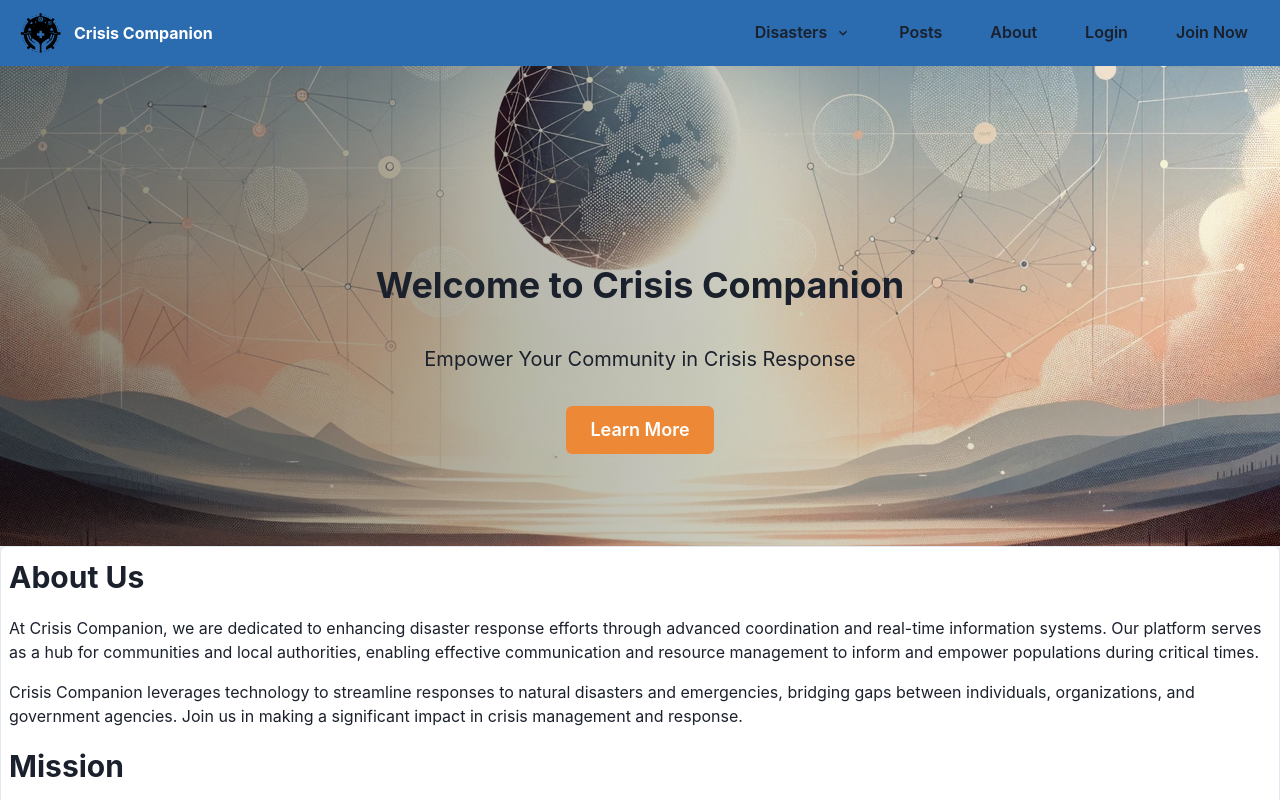
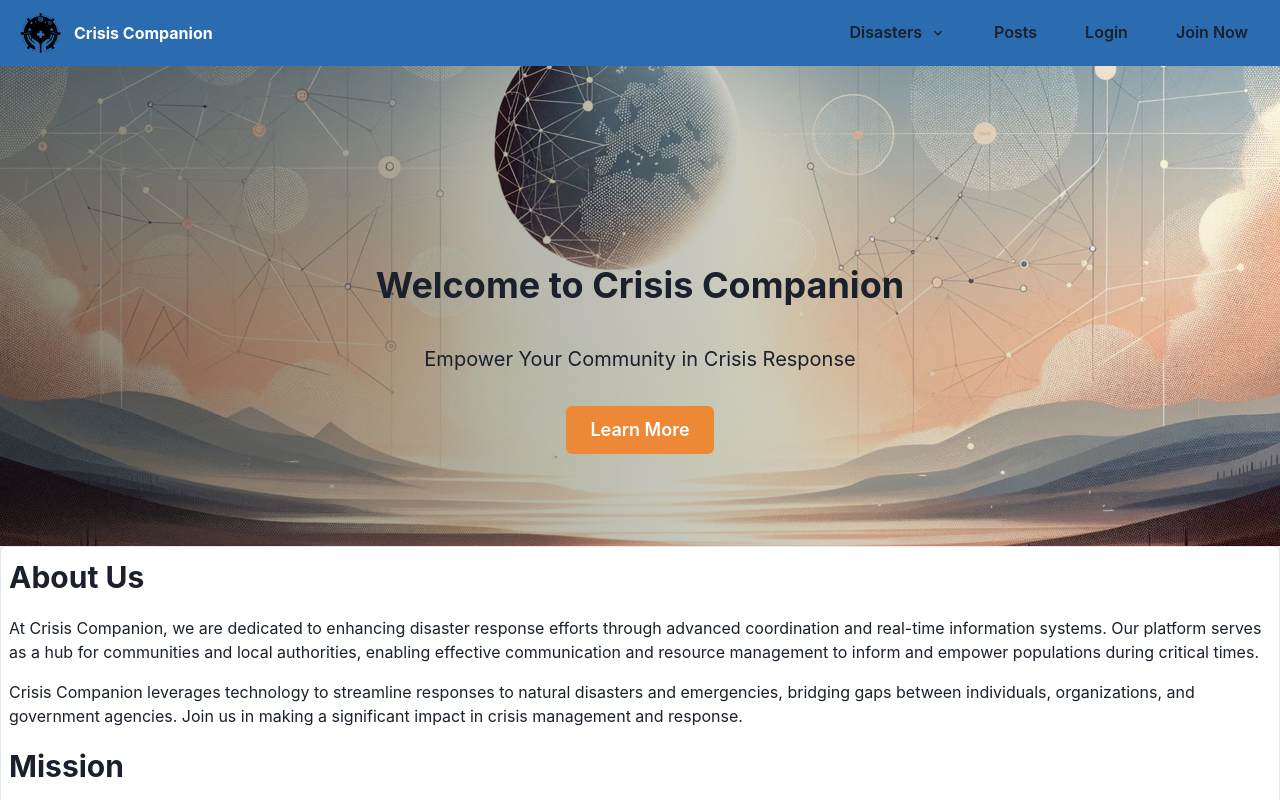
Before and after one commit to martinezeth/us-cc, a React (Create React App) app in the folder us-cc/: page / in a window 1280 px wide. Shown: the top 800 px of the page. Built offline with nearby package versions, Linux system fonts and the light colour scheme; what @saas-ui/react would draw is missing.

Commit message:
Temporarily commented out the About link in HeaderComponent.js. Commented out until further decision made on removing it entirely.

```diff
--- a/us-cc/src/Components/HeaderComponent.js
+++ b/us-cc/src/Components/HeaderComponent.js
@@ -89,7 +89,7 @@ const HeaderComponent = () => {
           <Stack direction="row" spacing={4} justifyContent="left">
             <DropDown/>
             <Button  padding="8px 16px" variant="ghost" as={Link} to="/posts">Posts</Button>
-            <Button  padding="8px 16px" variant="ghost" onClick={() => handleNavigation('about-section')}>About</Button>
+            {/* <Button  padding="8px 16px" variant="ghost" onClick={() => handleNavigation('about-section')}>About</Button> */}
             {username ? (
 
               <>
```
